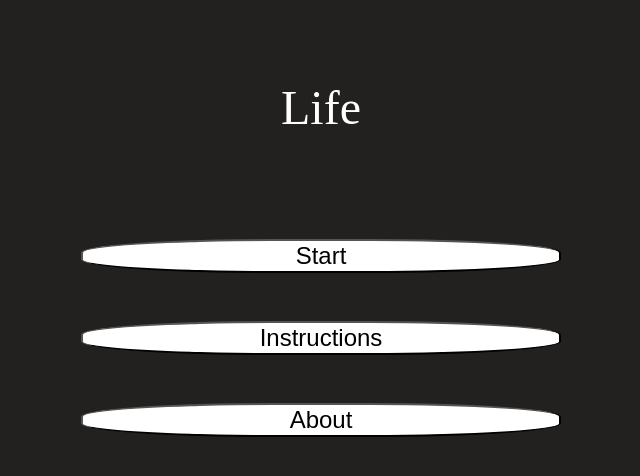
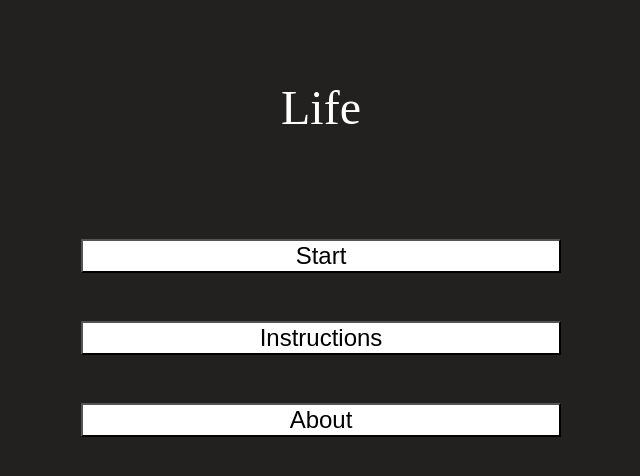
Before and after one commit to Zach-Smith1/gameOfLife, a React (Create React App) app: page / in a window 1280 px wide. Shown: the top 476 px of the page, without its empty margins (319-959 px from the left). Built offline with nearby package versions, Linux system fonts and the light colour scheme.

Commit message:
main page buttons

```diff
--- a/public/styles.css
+++ b/public/styles.css
@@ -156,10 +156,11 @@ button {
   width: 75%;
   font-size: x-large;
   transition: .75s;
+  border-radius: 0%;
 }
 
 .mainPageButton:hover {
-  border-radius: 50%;
+  border-radius: 65%;
   border-color: transparent;
   color: white;
   background: transparent;
```
